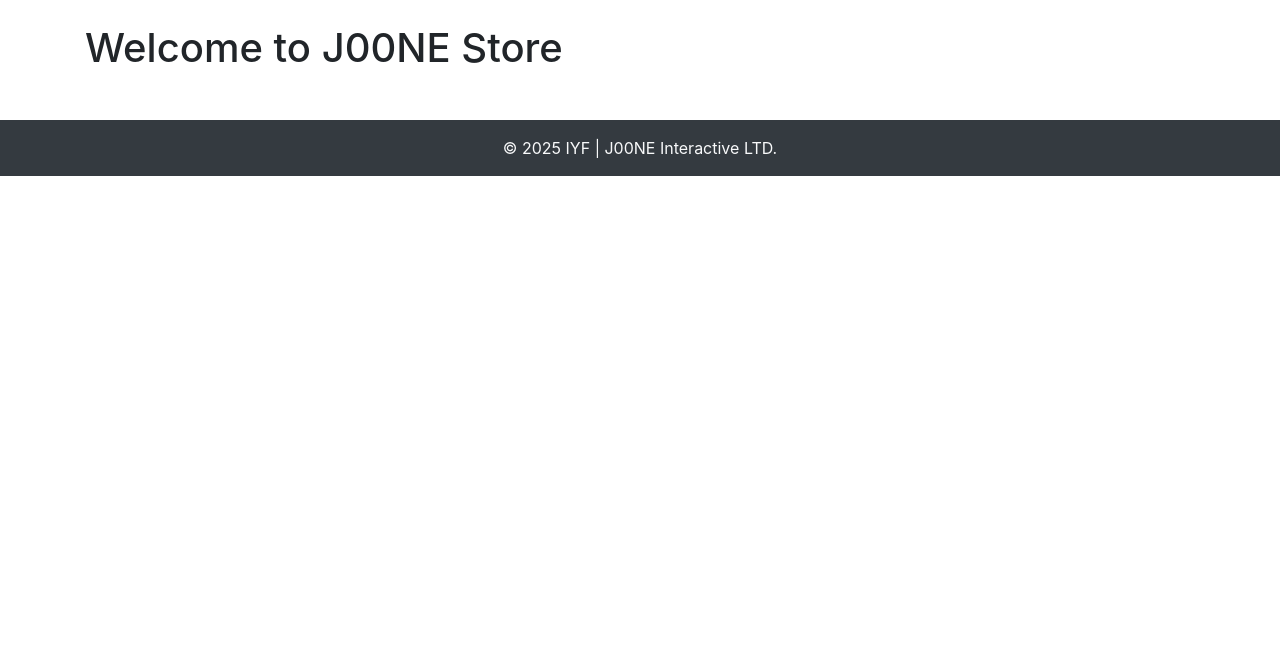
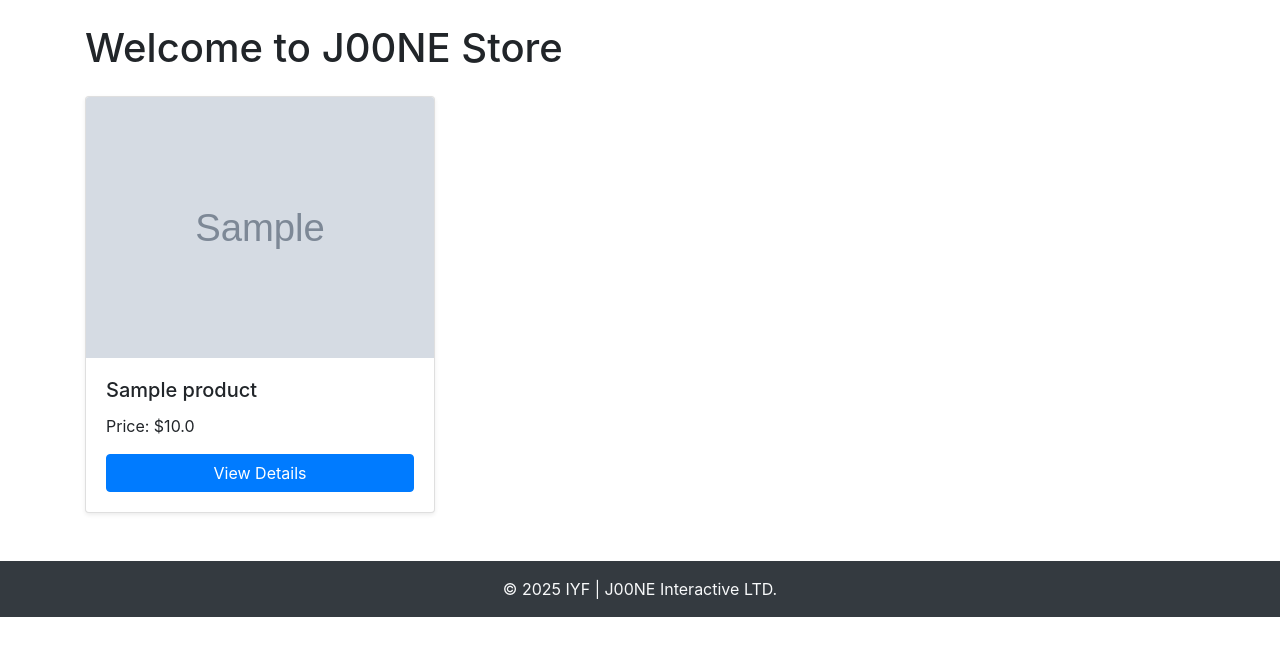
Before and after one commit to everjaydead/estore, a Flask app: template templates/index.html in a window 1280 px wide. Shown: the part 56-712 px from the top of the page. Run offline with Flask 3, Linux system fonts and the light colour scheme; the template is opened without the code that fills it: values that come from a table or form of the project are taken from there, others are empty; tables that the repository leaves empty hold one stand-in row (values such as "Sample post"); grey boxes marked "Sample" are stand-in pictures; some libraries are stand-ins or nearby versions.

Commit message:
Fix iteration over product list in index.html

```diff
--- a/templates/index.html
+++ b/templates/index.html
@@ -1,18 +1,16 @@
 {% extends 'base.html' %}
-
-{% block title %}Home - J00NE{% endblock %}
 
 {% block content %}
 <h1 class="mb-4">Welcome to J00NE Store</h1>
 <div class="row">
-    {% for id, product in products.items() %}
+    {% for product in products %}
     <div class="col-md-4">
         <div class="card mb-4 shadow-sm">
             <img src="{{ url_for('static', filename=product.image) }}" class="card-img-top" alt="{{ product.name }}">
             <div class="card-body">
                 <h5 class="card-title">{{ product.name }}</h5>
                 <p class="card-text">Price: ${{ product.price }}</p>
-                <a href="{{ url_for('view_product', id=id) }}" class="btn btn-primary btn-block">View Details</a>
+                <a href="{{ url_for('view_product', id=product.id) }}" class="btn btn-primary btn-block">View Details</a>
             </div>
         </div>
     </div>
```
